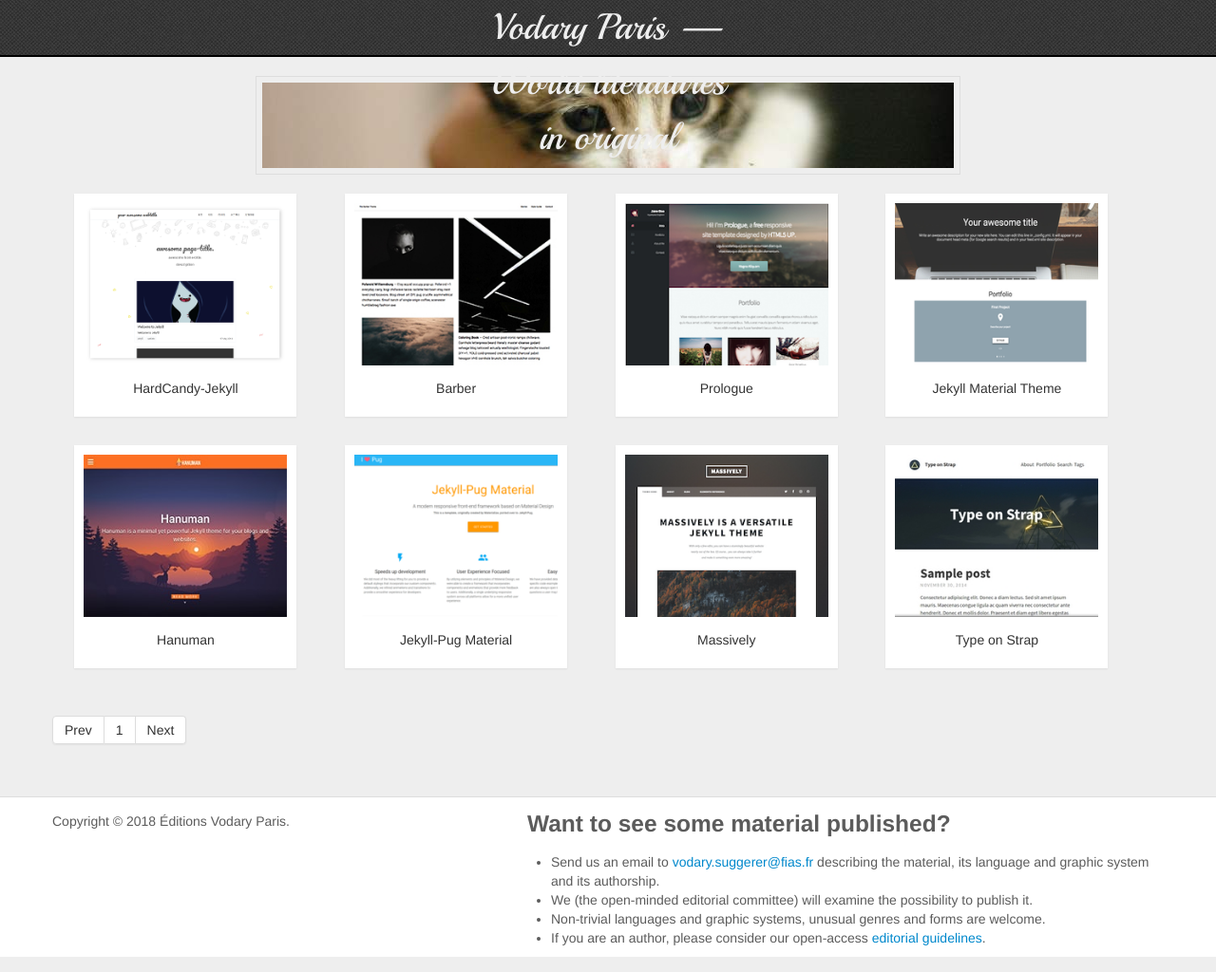
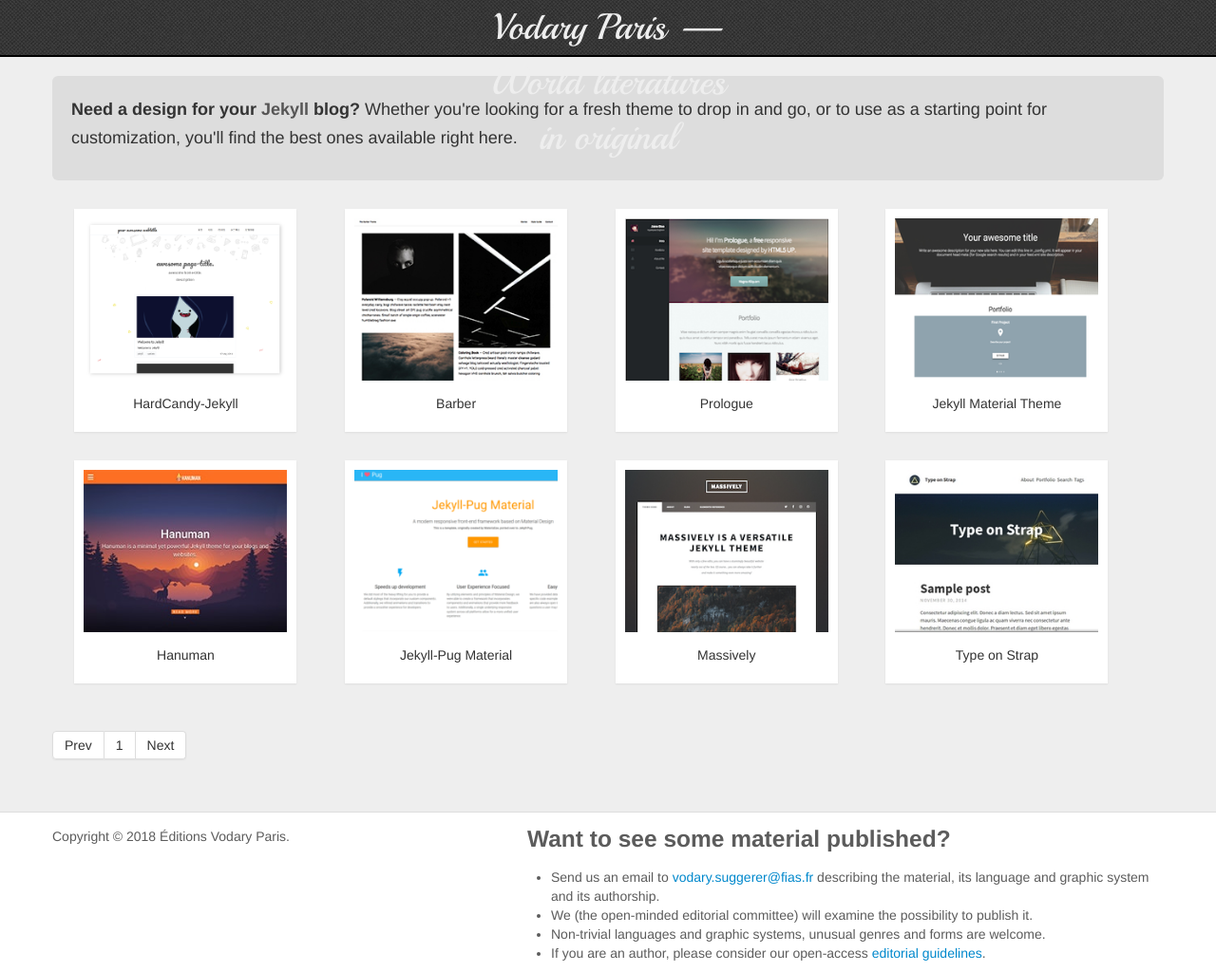
Before and after one commit to mlare/vodary, a Jekyll site: the page built from index.html, in a window 1280 px wide. Shown: the whole page at 95% size. Built offline with Jekyll 4.4.1, drawn with Linux system fonts in a browser that asks for light colours; Markdown is read by kramdown in place of the engine named in the settings; the list of posts is cut into pages by our own code.

Commit message:
Update default.html

```diff
--- a/_layouts/default.html
+++ b/_layouts/default.html
@@ -31,39 +31,9 @@
 
 
 
-    <!--<div class="hero-unit">
+    <div class="hero-unit">
       <p><strong>Need a design for your <a href="http://jekyllrb.com/">Jekyll</a> blog?</strong> Whether you're looking for a fresh theme to drop in and go, or to use as a starting point for customization, you'll find the best ones available right here.</p>
-    </div>-->
-
-
-
-    <div class="widebanner row">
-      <div class="span12">
-        <div class="banner72" id="banner72">
-
-          <script type="text/javascript"><!--
-
-            var width = window.innerWidth || document.documentElement.clientWidth || document.body.clientWidth;
-
-            google_ad_client = "ca-pub-7611360452853908";
-
-            if (width > 769) {
-              google_ad_slot = "6552835850";
-              google_ad_width = 728;
-              google_ad_height = 90;
-            } else {
-              var el = document.getElementById("banner72");
-              el.parentNode.removeChild(el);
-            }
-
-            //-->
-          </script>
-          <script type="text/javascript" src="http://pagead2.googlesyndication.com/pagead/show_ads.js"></script>
-
-        </div>
-      </div>
     </div>
-
 
 
     <div id="content">
```
